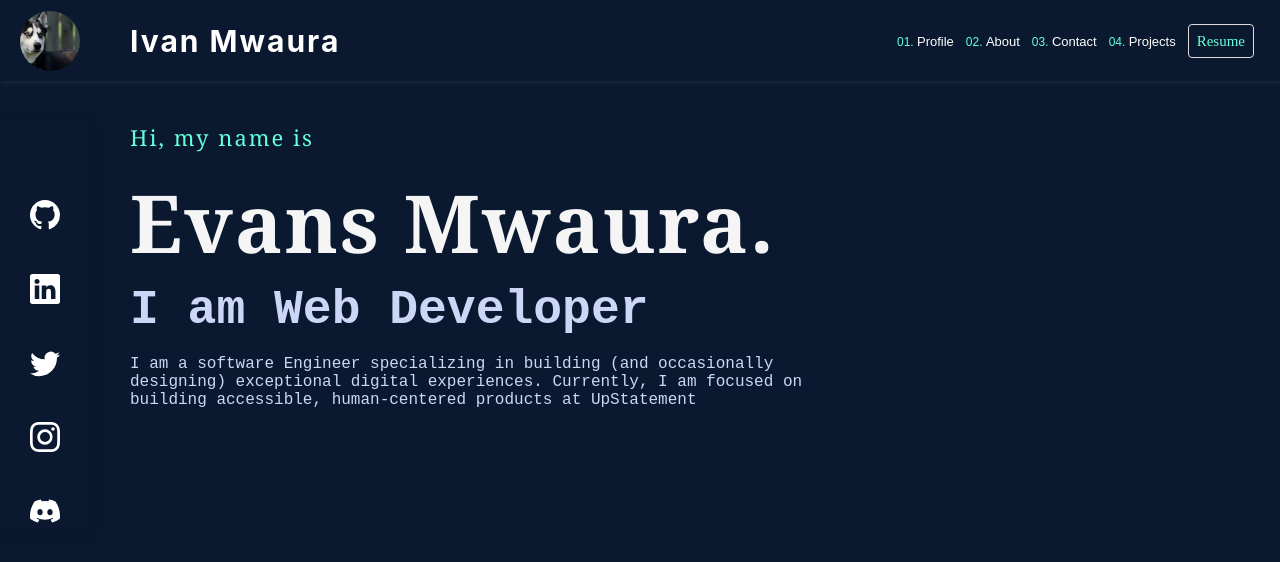
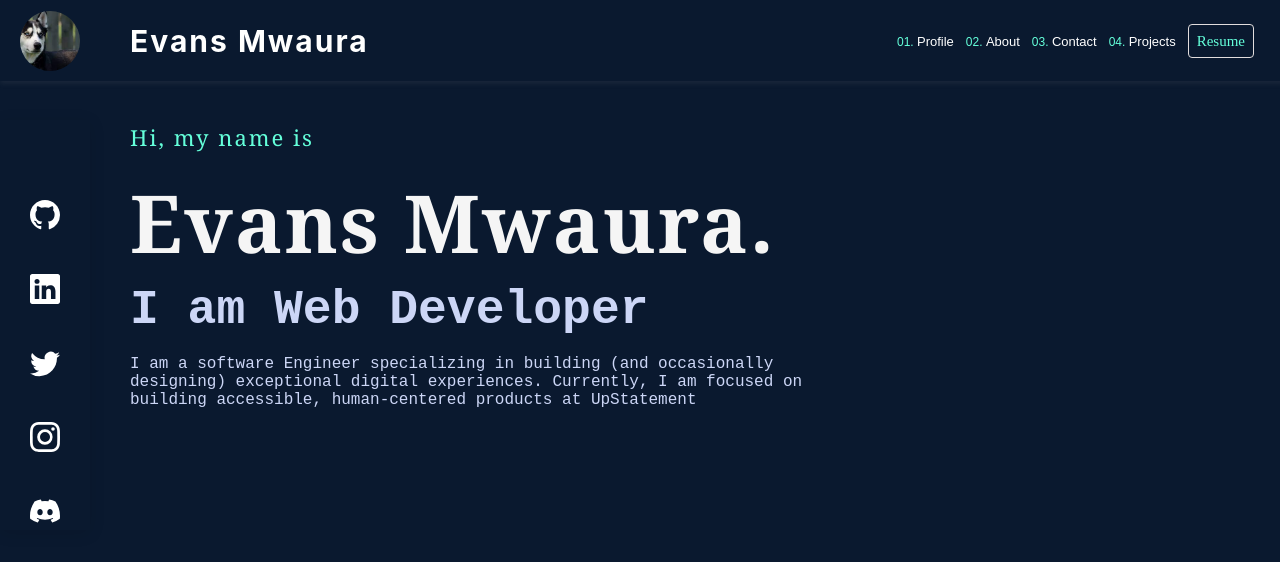
Before and after one commit to Ivan-mwaura/My_portfolio, a React (Create React App) app: page / in a window 1280 px wide. Shown: the top 562 px of the page. Built offline with nearby package versions, Linux system fonts and the light colour scheme.

Commit message:
updation

```diff
--- a/src/Components/Navbar.jsx
+++ b/src/Components/Navbar.jsx
@@ -64,7 +64,7 @@ const Navbar = () =>{
             <div className="navbar--profile">
                 <div className="nav-bar">
                     <img src={"/Img/huskie_5.jfif"} alt = {""}/>
-                    <h1>Ivan Mwaura</h1>
+                    <h1>Evans Mwaura</h1>
                 </div>
              </div>
 
```
